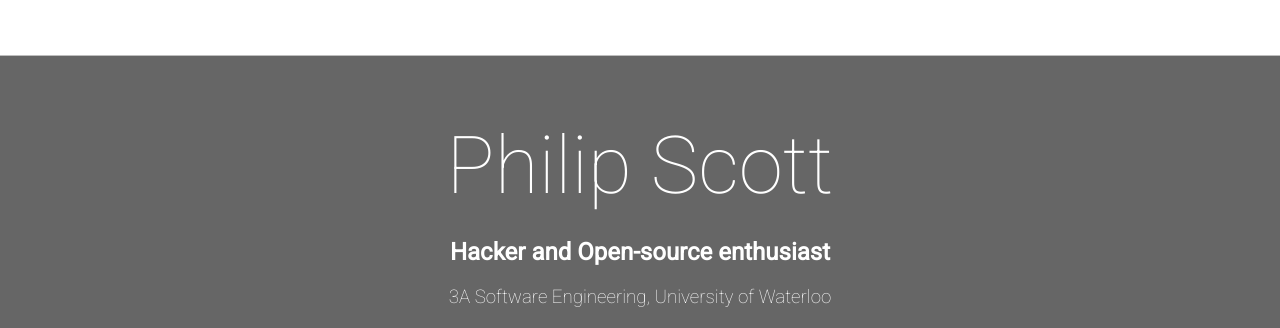
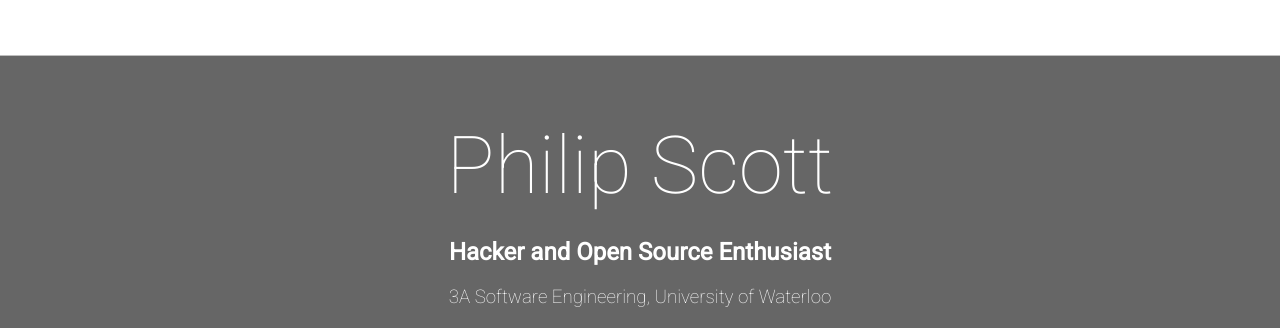
Before and after one commit to ScottyFillups/scottyfillups.github.io, a website built with webpack: page index.html in a window 1280 px wide. Shown: the part 153-481 px from the top of the page. Built offline with nearby package versions, Linux system fonts and the light colour scheme; files whose address does not match are found by name; what canvas-fit, vizplex would draw is missing.

Commit message:
fix: Tweak capitalization (#4)

```diff
--- a/index.html
+++ b/index.html
@@ -20,7 +20,7 @@
     <main>
       <header>
         <h1>Philip Scott</h1>
-        <h2>Hacker and Open-source enthusiast</h2>
+        <h2>Hacker and Open Source Enthusiast</h2>
         <h3>3A Software Engineering, University of Waterloo</h3>
       </header>
       <div id="link-container">
```
